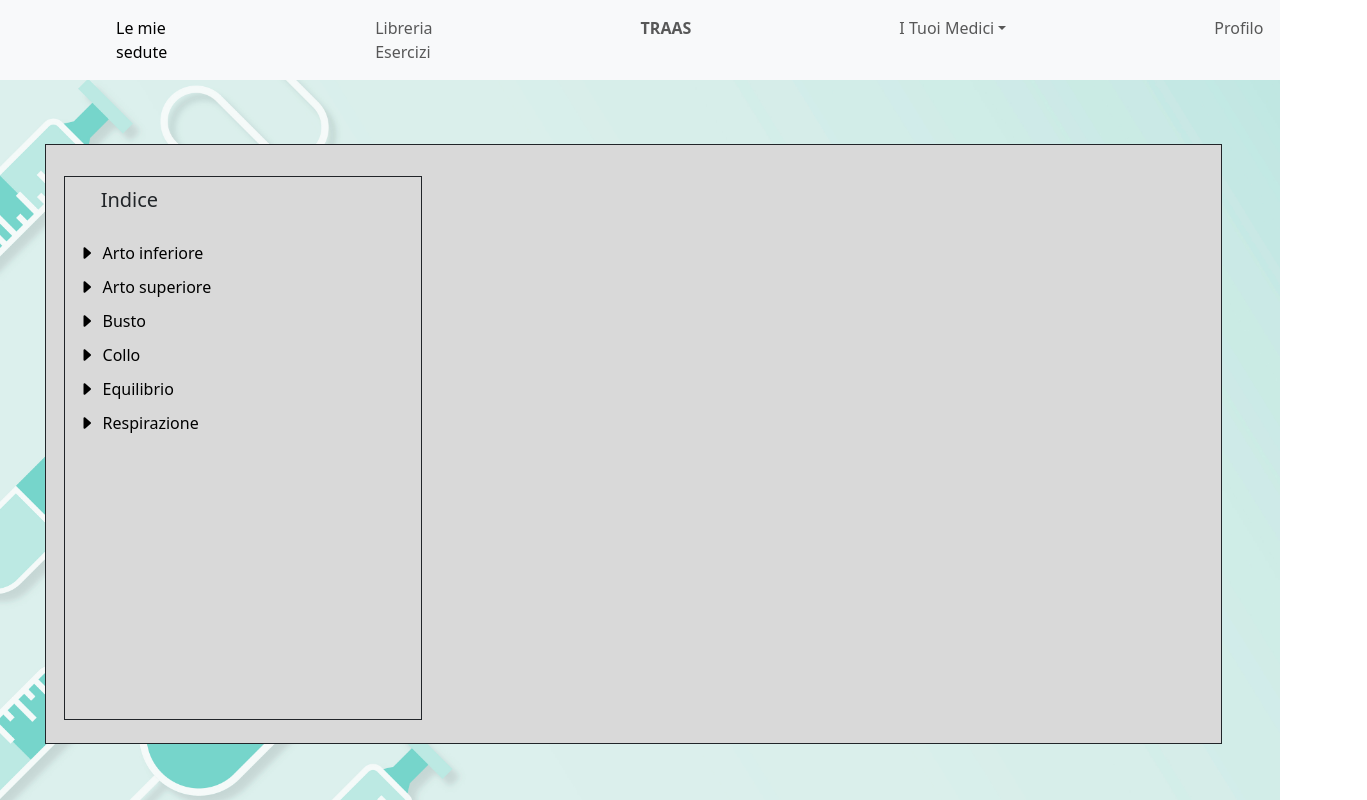
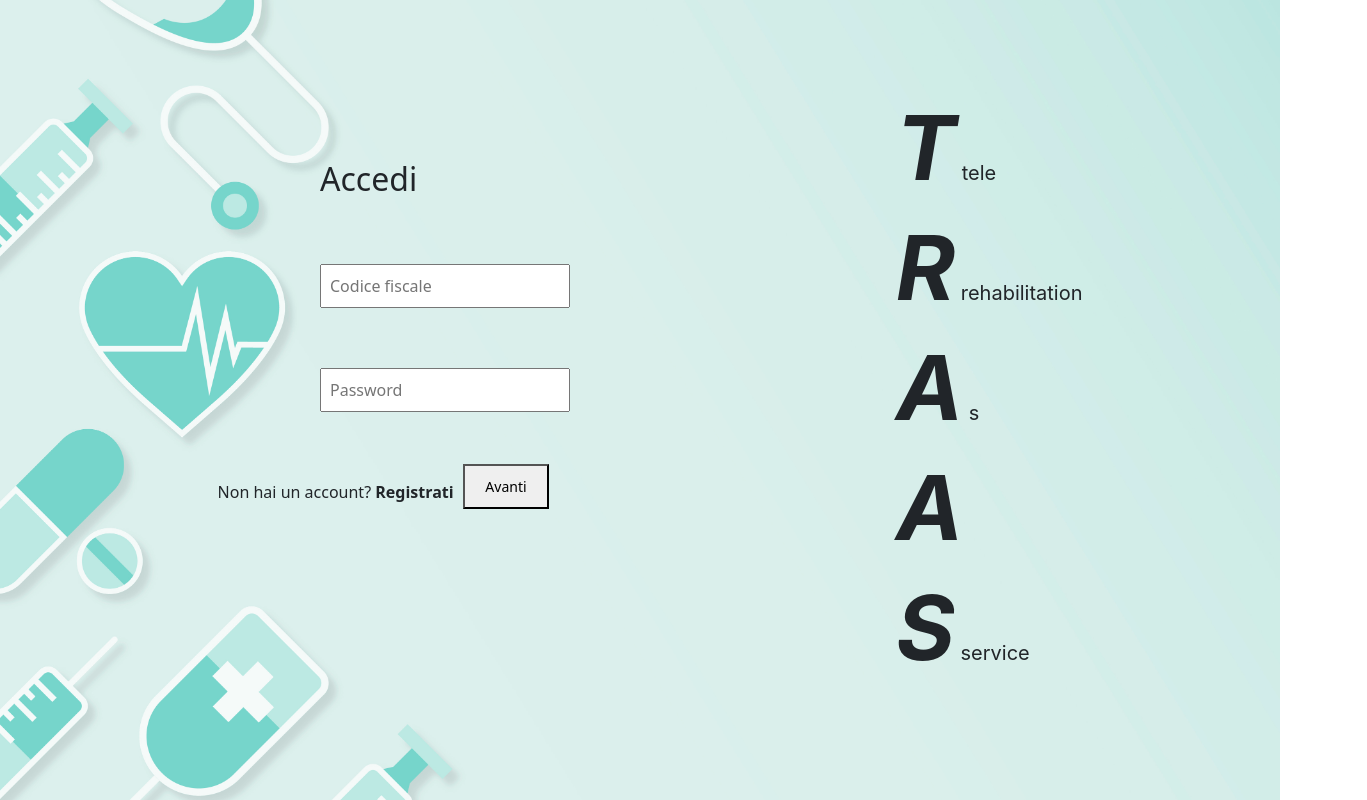
Before and after one commit to L-amichevoleprogrammatorediquartiere/TRAAS, a React (Create React App) app in the folder frontend/: page / in a window 1280 px wide. Shown: the whole page, 1367 px wide, since content can reach past the window. Built offline with nearby package versions, Linux system fonts and the light colour scheme.

Commit message:
Creazione pagina di Login e di Registrazione, potrebbero essere finite

```diff
--- a/frontend/src/App.js
+++ b/frontend/src/App.js
@@ -10,7 +10,7 @@ import './App.css';
 
 
 function App() {
-  const [view, setView] = useState('esercizi');
+  const [view, setView] = useState('login');
 
   const renderView = () => {
     switch (view) {
--- a/frontend/src/components/pages/esercizi.js
+++ b/frontend/src/components/pages/esercizi.js
@@ -8,6 +8,7 @@ export default function EserciziPage() {
         <Navbar/>
         <GrayTable/>
         <Indicees/>
+        <ContenitoreEsercizi/>
       </>
     );
   }
--- a/frontend/src/components/pages/login.js
+++ b/frontend/src/components/pages/login.js
@@ -1,7 +1,59 @@
+import Scritta from '../scritta.js'
+
 export default function LoginPage() {
-    return (
-      <>
-        <h2>Login</h2>
-      </>
-    );
-  }
+
+  const handleRegisterClick = () => {
+    // Qui andrai a definire la logica per la registrazione
+    console.log('Registrati cliccato');
+  };
+
+  return (
+    <>
+      <div style={{ position: 'relative', width: '100%', height: '100vh' }}>
+        {/* Scritta Accedi */}
+        <h2 style={{ position: 'absolute', top: '20%', left: '25%' }}>Accedi</h2>
+
+        {/* Input Codice Fiscale */}
+        <input
+          type="text"
+          placeholder="Codice fiscale"
+          style={{ position: 'absolute', top: '33%', left: '25%', width: '250px', padding: '8px' }}
+        />
+
+        {/* Input Password */}
+        <input
+          type="password"
+          placeholder="Password"
+          style={{ position: 'absolute', top: '46%', left: '25%', width: '250px', padding: '8px' }}
+        />
+
+        {/* Scritta Registrati */}
+        <p style={{ position: 'absolute', top: '60%', left: '17%' }}>
+          Non hai un account?{' '}
+          <span
+            style={{ fontWeight: 'bold', cursor: 'pointer' }}
+            onClick={handleRegisterClick}
+          >
+            Registrati
+          </span>
+        </p>
+
+        {/* Bottone Avanti */}
+        <button
+          style={{
+            position: 'absolute',
+            top: '58%',
+            left: '36.2%',
+            padding: '10px 20px',
+            fontSize: '14px',
+          }}
+        >
+          Avanti
+        </button>
+
+
+      </div>
+      <Scritta/>
+    </>
+  );
+}
--- a/frontend/src/components/pages/registration.js
+++ b/frontend/src/components/pages/registration.js
@@ -1,7 +1,195 @@
+import { useState } from 'react';
+import Scritta from '../scritta';
+
 export default function RegistrationPage() {
-    return (
-      <>
-        <h2>Registration</h2>
-      </>
-    );
-  }
+  const [selectedRole, setSelectedRole] = useState(null);
+
+  const handleRoleSelect = (role) => {
+    setSelectedRole(role);
+  };
+
+  const handleLoginClick = () => {
+    console.log('Accedi cliccato');
+  };
+
+  const isMedico = selectedRole === 'Medico';
+
+  const roleContainerStyle = {
+    position: 'absolute',
+    top: '5%',
+    left: '10%',
+    display: 'flex',
+    flexDirection: 'row',
+    gap: '40px',
+  };
+
+  const roleBoxStyle = (role) => ({
+    width: '20px',
+    height: '20px',
+    border: '2px solid gray',
+    backgroundColor: selectedRole === role ? 'blue' : 'white',
+    cursor: 'pointer',
+    display: 'inline-block',
+    marginRight: '5px',
+  });
+
+  return (
+    <>
+      <div style={{ position: 'absolute', width: '100%', height: '100%' }}>
+
+        <h2 style={{ position: 'absolute', top: '5%', left: '18%' }}>Registrazione</h2>
+
+        {/* Selettore Paziente */}
+        <div
+          style={{
+            position: 'absolute',
+            top: '13%',
+            left: '18%',
+            display: 'flex',
+            alignItems: 'center',
+            fontSize: '18px', // Puoi modificare la dimensione del font qui
+            cursor: 'pointer',
+          }}
+          onClick={() => handleRoleSelect('Paziente')}
+        >
+          <div style={roleBoxStyle('Paziente')} />
+          <span style={{ marginLeft: '10px' }}>Paziente</span>
+        </div>
+
+        {/* Selettore Medico */}
+        <div
+          style={{
+            position: 'absolute',
+            top: '13%',
+            left: '30%',
+            display: 'flex',
+            alignItems: 'center',
+            fontSize: '18px', // Anche qui puoi modificare la dimensione
+            cursor: 'pointer',
+          }}
+          onClick={() => handleRoleSelect('Medico')}
+        >
+          <div style={roleBoxStyle('Medico')} />
+          <span style={{ marginLeft: '10px' }}>Medico</span>
+        </div>
+
+        {/* Input Professione se Medico */}
+        {isMedico && (
+          <input
+            type="text"
+            placeholder="Professione"
+            style={{
+              position: 'absolute',
+              top: '12.5%',
+              left: '40%',
+              width: '30%',
+              padding: '5px',
+              width: '20%'
+            }}
+          />
+        )}
+
+        {/* Codice Fiscale */}
+        <input
+          type="text"
+          placeholder="Codice Fiscale"
+          style={{ position: 'absolute', top: '20%', left: '18%', width: '30%', padding: '5px' }}
+        />
+
+        {/* Nome */}
+        <input
+          type="text"
+          placeholder="Nome"
+          style={{ position: 'absolute', top: '27%', left: '18%', width: '30%', padding: '5px' }}
+        />
+
+        {/* Cognome */}
+        <input
+          type="text"
+          placeholder="Cognome"
+          style={{ position: 'absolute', top: '34%', left: '18%', width: '30%', padding: '5px' }}
+        />
+
+        {/* Data di nascita in riga */}
+        <div
+          style={{
+            position: 'absolute',
+            top: '41.5%',
+            left: '18%',
+            display: 'flex',
+            alignItems: 'center',
+            gap: '10px',
+            fontSize: '16px',
+          }}
+        >
+          <label htmlFor="birthDate">Data di nascita:</label>
+          <input id="birthDate" type="date" style={{ padding: '5px' }} />
+        </div>
+
+        {/* Genere */}
+        <div style={{ position: 'absolute', top: '48.5%', left: '18%' }}>
+          <span style={{ marginRight: '5px' }}>Genere:</span>
+          <label>
+            <input type="radio" name="gender" value="M" /> M
+          </label>
+          <label style={{ marginLeft: '20px' }}>
+            <input type="radio" name="gender" value="F" /> F
+          </label>
+        </div>
+
+        {/* Email */}
+        <input
+          type="email"
+          placeholder="E-mail"
+          style={{ position: 'absolute', top: '55%', left: '18%', width: '30%', padding: '5px' }}
+        />
+
+        {/* Telefono */}
+        <input
+          type="tel"
+          placeholder="Telefono"
+          style={{ position: 'absolute', top: '62%', left: '18%', width: '30%', padding: '5px' }}
+        />
+
+        {/* Password */}
+        <input
+          type="password"
+          placeholder="Password"
+          style={{ position: 'absolute', top: '69%', left: '18%', width: '30%', padding: '5px' }}
+        />
+
+        {/* Conferma Password */}
+        <input
+          type="password"
+          placeholder="Conferma password"
+          style={{ position: 'absolute', top: '76%', left: '18%', width: '30%', padding: '5px' }}
+        />
+
+        {/* Hai già un account? */}
+        <p style={{ position: 'absolute', top: '87%', left: '28%' }}>
+          Hai già un account?{' '}
+          <span
+            style={{ fontWeight: 'bold', cursor: 'pointer' }}
+            onClick={handleLoginClick}
+          >
+            Accedi
+          </span>
+        </p>
+
+        {/* Bottone Registrati */}
+        <button
+          style={{
+            position: 'absolute',
+            top: '86%',
+            left: '50%',
+            padding: '8px 24px',
+            fontSize: '16px',
+          }}
+        >
+          Registrati
+        </button>
+      </div>
+      <Scritta/>
+    </>
+  );
+}
--- a/frontend/src/components/scritta.js
+++ b/frontend/src/components/scritta.js
@@ -10,7 +10,7 @@ export default function Scritta(){
             style={{
                 position: 'absolute',
                 top: '10%',
-                left: '75%'
+                left: '70%'
             }}>
                 <p><span style={{fontSize: '90px'}}><b><i>T</i></b></span> tele </p>
             </div>
@@ -18,7 +18,7 @@ export default function Scritta(){
             style={{
                 position: 'absolute',
                 top: '25%',
-                left: '75%'
+                left: '70%'
             }}>
                 <p><span style={{fontSize: '90px'}}><b><i>R</i></b></span> rehabilitation </p>
             </div>
@@ -26,7 +26,7 @@ export default function Scritta(){
             style={{
                 position: 'absolute',
                 top: '40%',
-                left: '75%'
+                left: '70%'
             }}>
                 <p><span style={{fontSize: '90px'}}><b><i>A</i></b></span> s </p>
             </div>
@@ -34,7 +34,7 @@ export default function Scritta(){
             style={{
                 position: 'absolute',
                 top: '55%',
-                left: '75%'
+                left: '70%'
             }}>
                 <p><span style={{fontSize: '90px'}}><b><i>A</i></b></span>  </p>
             </div>
@@ -42,7 +42,7 @@ export default function Scritta(){
             style={{
                 position: 'absolute',
                 top: '70%',
-                left: '75%'
+                left: '70%'
             }}>
                 <p><span style={{fontSize: '90px'}}><b><i>S</i></b></span> service </p>
             </div>
```
